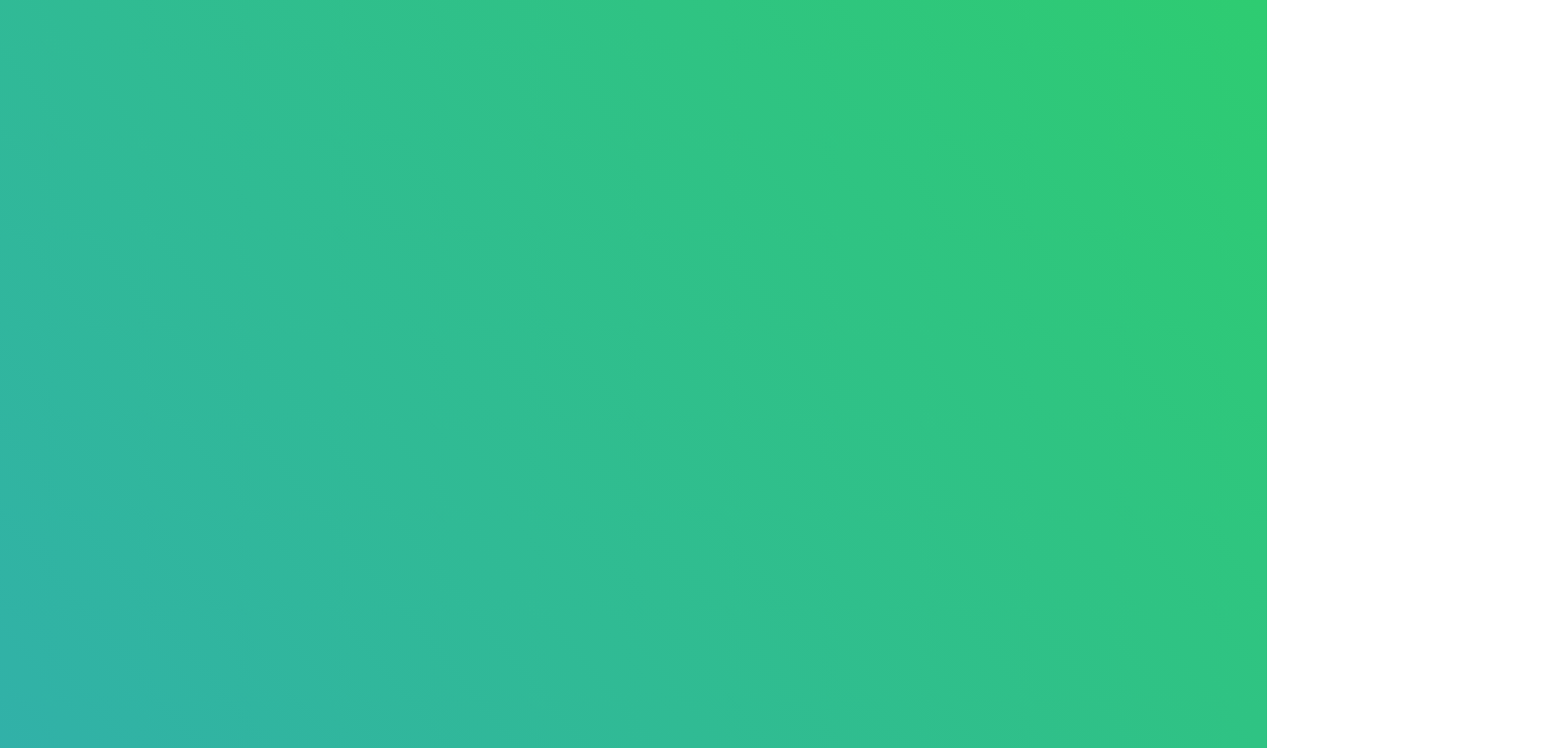
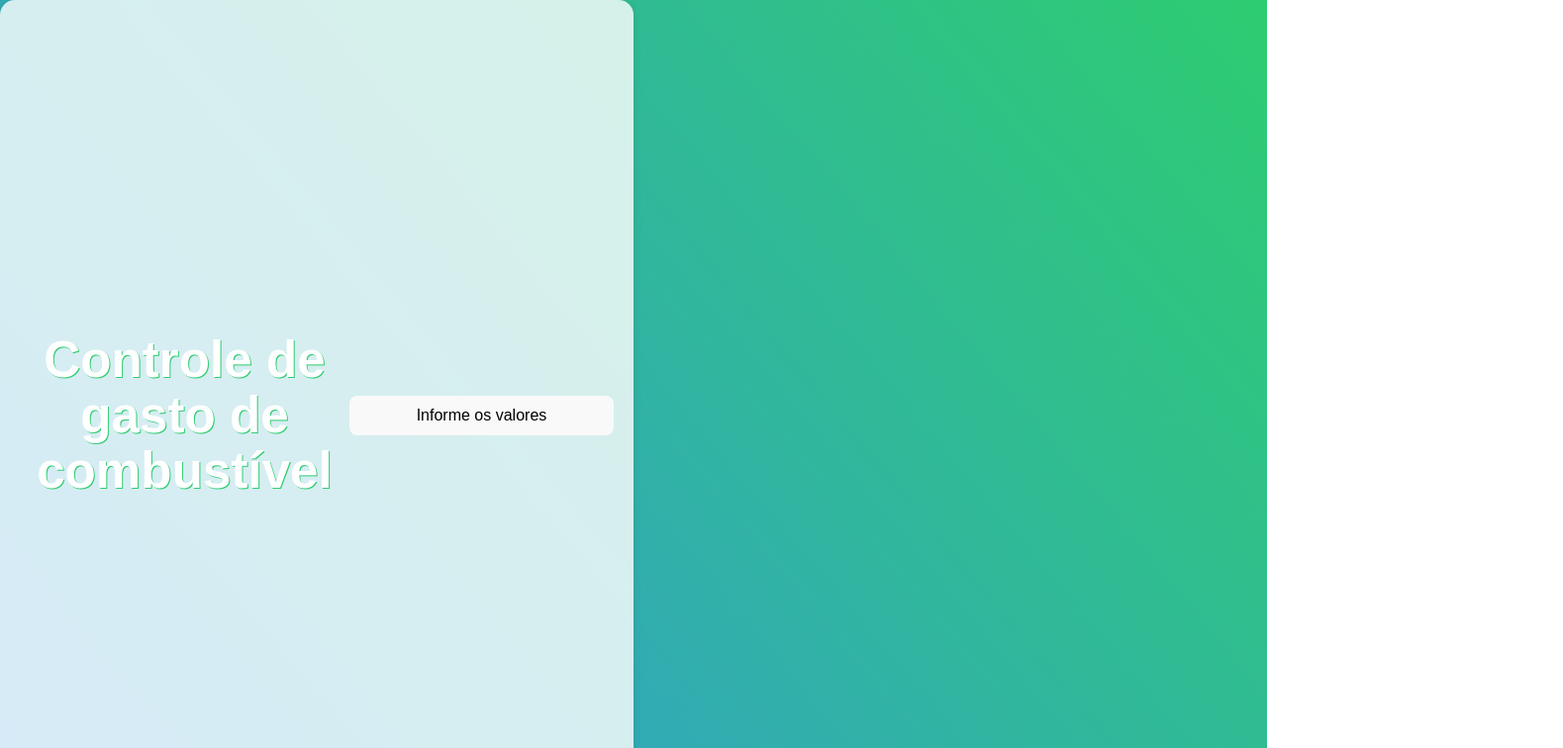
Before and after one commit to MarceloMederi/consumoCombustivelReact, a React (Vite) app in the folder concom/: page / in a window 1280 px wide. Shown: the top 756 px of the page at 99% size, 1579 px wide, since content can reach past the window. Built offline with nearby package versions, Linux system fonts and the light colour scheme.

Commit message:
Update App.css
Estrtuturado o css

```diff
--- a/concom/src/App.css
+++ b/concom/src/App.css
@@ -13,15 +13,19 @@ h1 {
 
 main {
   text-shadow: #2ecc71 1px 1px;
+  display: flex;
+  justify-content: center;
+  align-items: center;
+  height: 100vh;
 }
 
 div {
-  width: 100%; /* ou qualquer largura desejada */
-  margin: 100%; /* centraliza horizontalmente */
+  width: 80%; /* ou qualquer largura desejada */
   max-width: 600px; /* mantém o máximo de largura para evitar esticar demais em telas grandes */
   background-color: rgba(255, 255, 255, 0.8);
   border-radius: 15px;
   box-shadow: 0 0 10px rgba(0, 0, 0, 0.1);
+  padding: 20px;
 }
 
 input {
```
